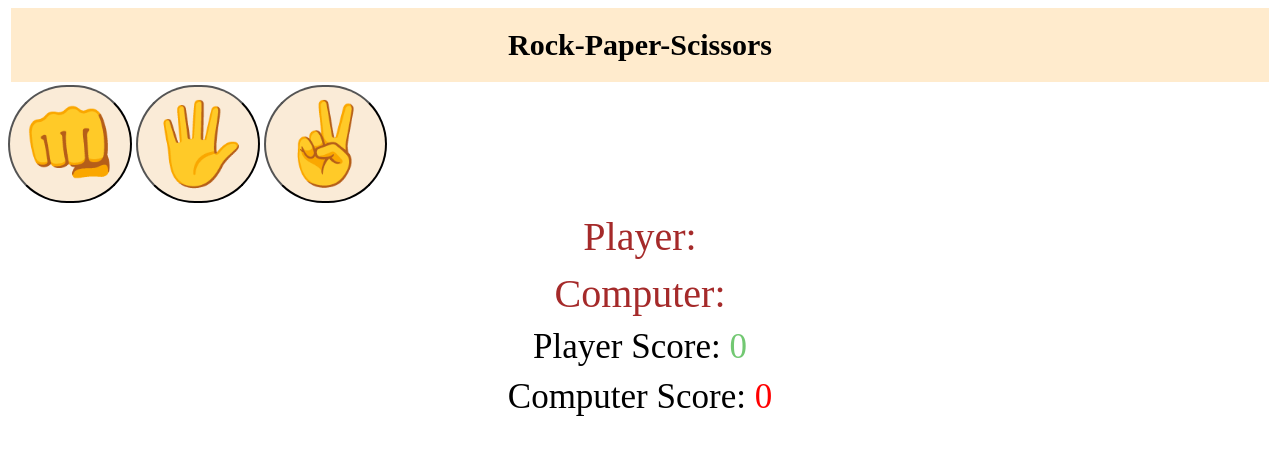
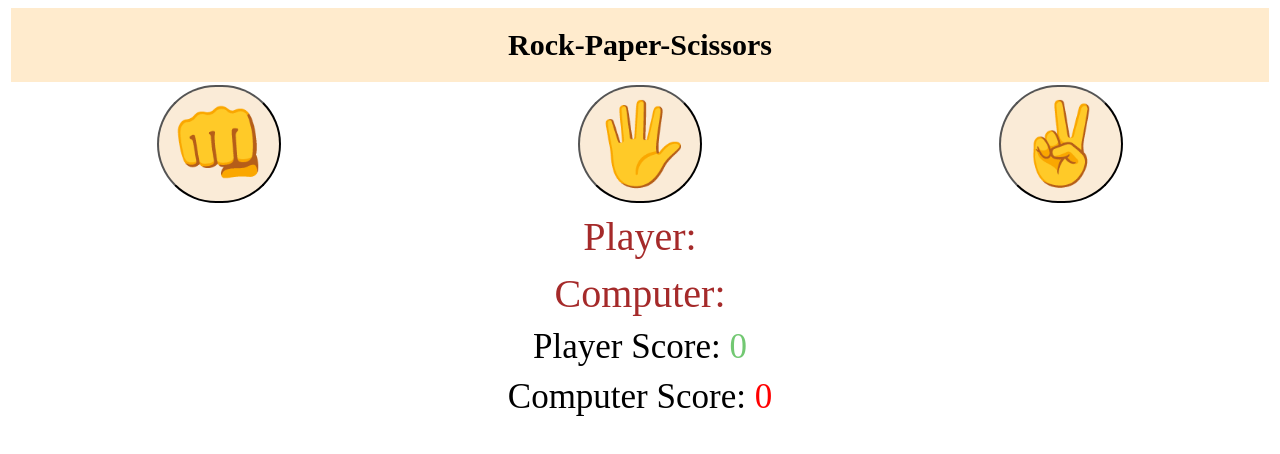
Before and after one commit to eklavya172004/RockPaperScissors, a plain HTML site: page index.html in a window 1280 px wide. Drawn offline with Linux system fonts and the light colour scheme.

Commit message:
Update rockpaperscissors.css

```diff
--- a/rockpaperscissors.css
+++ b/rockpaperscissors.css
@@ -1,4 +1,4 @@
-##choices{
+#choices{
     display: flex;
     font-size: 80px;
     justify-content: space-around;
```
